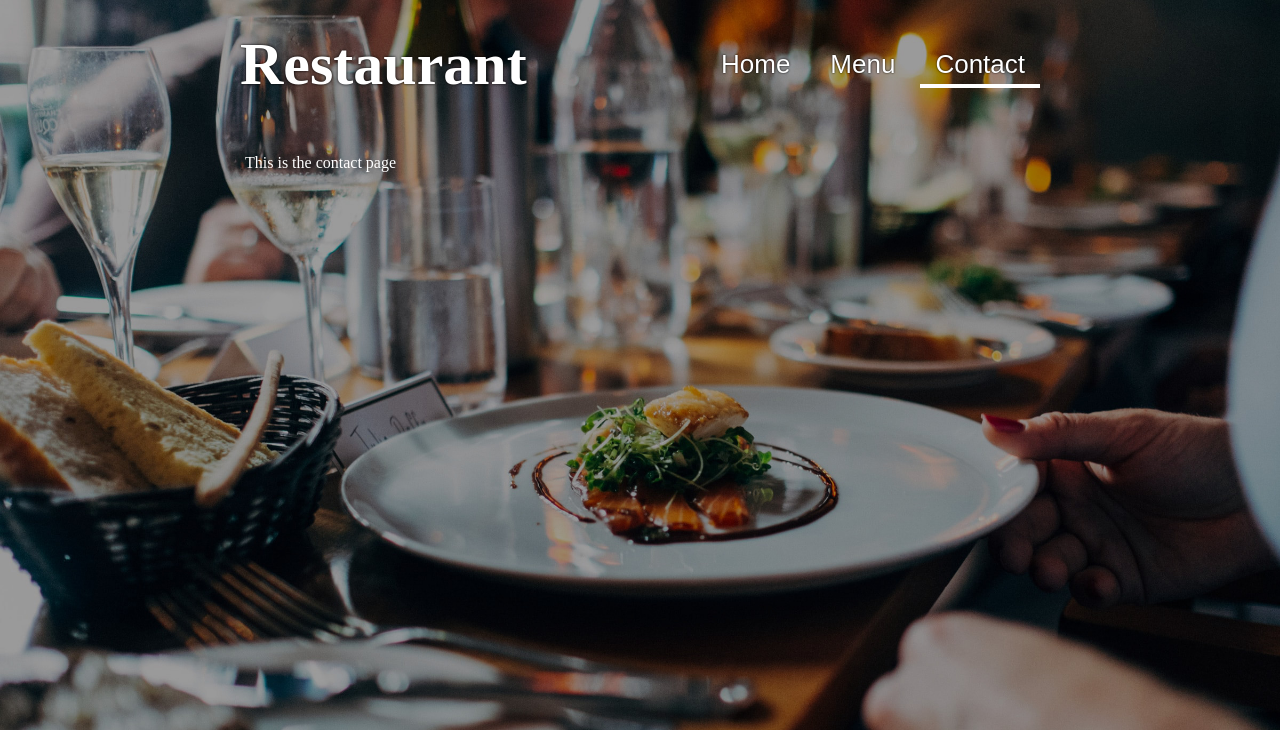
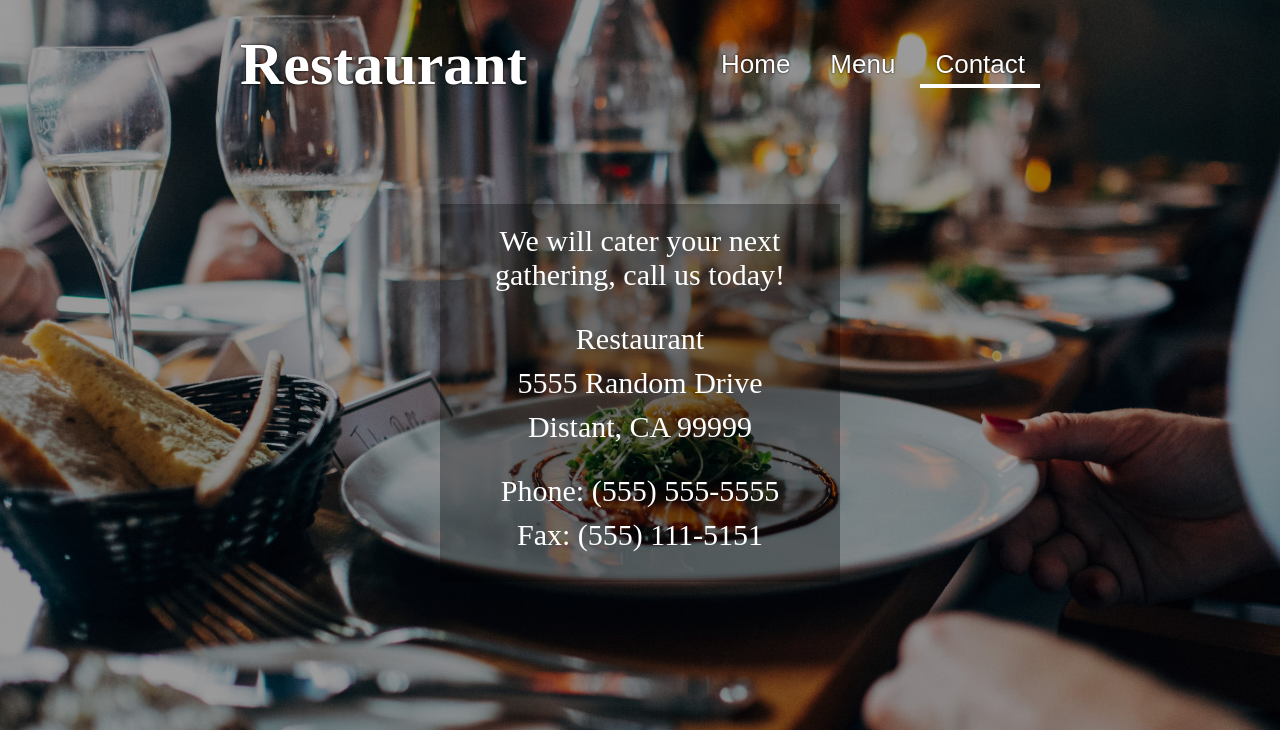
Before and after one commit to trimagnus/restaurant, a plain HTML site: page index.html in a window 1280 px wide. Both pictures are taken after a click on the element "Contact". Shown: the top 730 px of the page. Drawn offline with Linux system fonts and the light colour scheme.

Commit message:
Updated contact page

```diff
--- a/main.js
+++ b/main.js
@@ -26,7 +26,7 @@ eval("__webpack_require__.r(__webpack_exports__);\n/* harmony export */ __webpac
   \************************/
 /***/ ((__unused_webpack_module, __webpack_exports__, __webpack_require__) => {
 
-eval("__webpack_require__.r(__webpack_exports__);\n/* harmony export */ __webpack_require__.d(__webpack_exports__, {\n/* harmony export */   \"default\": () => (/* binding */ makeContactPage)\n/* harmony export */ });\nfunction makeContactPage() {\n  const contact = document.createElement('div');\n  contact.innerHTML = `<p>This is the contact page</p>`;\n\n  return contact;\n}\n\n//# sourceURL=webpack://restaurant/./src/contact.js?");
+eval("__webpack_require__.r(__webpack_exports__);\n/* harmony export */ __webpack_require__.d(__webpack_exports__, {\n/* harmony export */   \"default\": () => (/* binding */ makeContactPage)\n/* harmony export */ });\nfunction makeContactPage() {\n  const contact = document.createElement('div');\n  contact.innerHTML = `\n  <div class=\"contact\">\n    <p>We will cater your next gathering, call us today!</p>\n    <p class=\"contactSection\">Restaurant</p>\n    <p>5555 Random Drive</p>\n    <p>Distant, CA 99999</p>\n    <p class=\"contactSection\">Phone: (555) 555-5555</p>\n    <p>Fax: (555) 111-5151</p>\n  </div>\n  `;\n\n  return contact;\n}\n\n//# sourceURL=webpack://restaurant/./src/contact.js?");
 
 /***/ }),
 
--- a/styles.css
+++ b/styles.css
@@ -60,6 +60,7 @@ main {
   /* background-color: rgba(0,0,0,0.3); */
   padding: 5px;
   margin-top: 20px;
+  margin: 20px auto 0 auto;
 }
 
 /* Home Styles */
@@ -91,7 +92,23 @@ main {
 }
 
 /* Contact Styles */
+.contact {
+  display: inline-block;
+  max-width: 400px;
+  margin: 50px auto;
+  padding: 20px;
+  text-align: center;
+  font-size: 30px;
+  background-color: rgba(0,0,0,0.3);
+}
 
+.contact p {
+  margin-bottom: 10px;
+}
+
+.contact .contactSection {
+  margin-top: 1em;
+}
 
 /* Footer Styles */
 footer {
@@ -179,8 +196,10 @@ footer {
     border: none;
     border-left: 4px solid white;
   }
-
   .menuSection {
     padding: 0;
   }
+  .contact {
+    font-size: 24px;
+  }
 }
```
